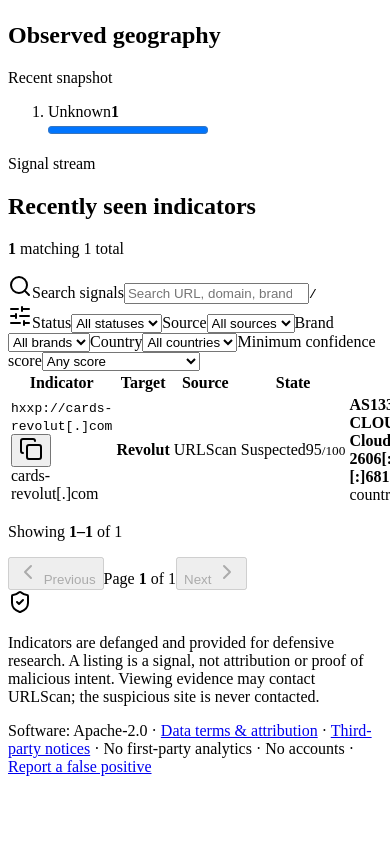
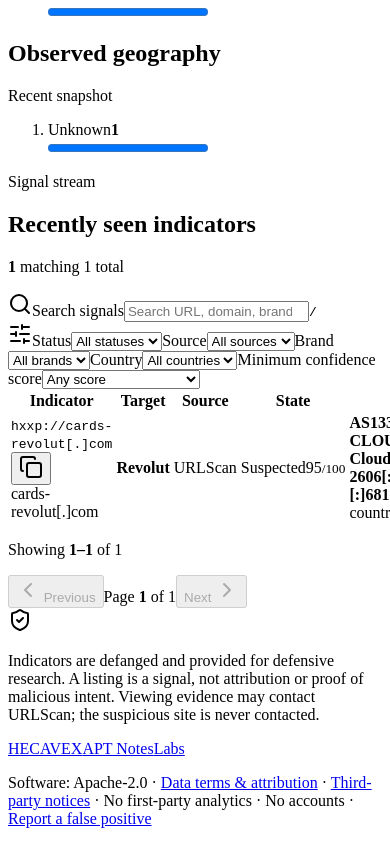
Before and after one commit to Hecavex/hecavex-radar, a React (Vite) app: page / in a window 390 px wide. Shown: the part 965-1809 px from the top of the page. Before the commit the page ends 1757 px from the top, so only its background shows below. Built offline with nearby package versions, Linux system fonts and the light colour scheme.

Commit message:
fix: improve deployment metadata and mobile reflow

```diff
--- a/index.html
+++ b/index.html
@@ -7,18 +7,50 @@
     <meta name="referrer" content="no-referrer" />
     <meta
       http-equiv="Content-Security-Policy"
-      content="default-src 'self'; script-src 'self'; style-src 'self'; img-src 'self' data: https://urlscan.io; connect-src 'self'; font-src 'self'; object-src 'none'; base-uri 'self'; form-action 'none'; upgrade-insecure-requests"
+      content="default-src 'self'; script-src 'self' 'sha256-y7w063g81dQsCbyDJ4gxRQ3Hibxm9y3xau0Ghf3afpQ='; style-src 'self'; img-src 'self' data: https://urlscan.io; connect-src 'self'; font-src 'self'; object-src 'none'; base-uri 'self'; form-action 'none'; upgrade-insecure-requests"
     />
     <meta
       name="description"
       content="HECAVEX Radar is a public, read-only view of recently observed potential phishing infrastructure."
     />
+    <meta name="robots" content="index, follow, max-image-preview:large" />
+    <meta property="og:type" content="website" />
+    <meta property="og:site_name" content="HECAVEX Radar" />
+    <meta property="og:title" content="HECAVEX Radar · Public phishing signals" />
+    <meta
+      property="og:description"
+      content="Recently observed, confidence-scored potential phishing infrastructure relevant to Lithuania."
+    />
+    <meta property="og:url" content="https://radar.hecavex.com/" />
+    <meta property="og:image" content="https://hecavex.com/assets/img/og/hecavex-default-en.png" />
+    <meta property="og:image:alt" content="HECAVEX cyber threat intelligence research" />
+    <meta name="twitter:card" content="summary_large_image" />
+    <meta name="twitter:title" content="HECAVEX Radar · Public phishing signals" />
+    <meta
+      name="twitter:description"
+      content="Recently observed, confidence-scored potential phishing infrastructure relevant to Lithuania."
+    />
+    <meta name="twitter:image" content="https://hecavex.com/assets/img/og/hecavex-default-en.png" />
+    <link rel="canonical" href="https://radar.hecavex.com/" />
+    <script type="application/ld+json">{"@context":"https://schema.org","@graph":[{"@type":"WebSite","@id":"https://radar.hecavex.com/#website","url":"https://radar.hecavex.com/","name":"HECAVEX Radar","description":"A public, read-only dashboard of potential phishing signals relevant to Lithuania.","isPartOf":{"@id":"https://hecavex.com/#website"},"publisher":{"@id":"https://hecavex.com/#organization"}},{"@type":"WebPage","@id":"https://radar.hecavex.com/#webpage","url":"https://radar.hecavex.com/","name":"HECAVEX Radar - Public phishing signals","isPartOf":{"@id":"https://radar.hecavex.com/#website"},"mainEntity":{"@id":"https://radar.hecavex.com/#dataset"}},{"@type":"Dataset","@id":"https://radar.hecavex.com/#dataset","name":"HECAVEX Radar current signal snapshot","description":"Recently observed, defanged, confidence-scored potential phishing URLs and domains relevant to Lithuania.","url":"https://radar.hecavex.com/","isAccessibleForFree":true,"license":"https://github.com/Hecavex/hecavex-radar/blob/main/DATA-LICENSE.md","creator":{"@id":"https://hecavex.com/#organization"},"spatialCoverage":{"@type":"Place","name":"Lithuania"},"distribution":{"@type":"DataDownload","encodingFormat":"application/json","contentUrl":"https://radar.hecavex.com/data/radar.json"}}]}</script>
     <title>HECAVEX Radar · Public phishing signals</title>
     <link rel="icon" type="image/svg+xml" href="/hecavex-mark.svg" />
   </head>
   <body>
     <a class="skip-link" href="#main-content">Skip to signals</a>
     <div id="root"></div>
+    <noscript>
+      <main class="state-page" id="main-content">
+        <img class="state-mark" src="/hecavex-mark.svg" alt="" width="48" height="48" />
+        <p class="eyebrow">Public defensive intelligence</p>
+        <h1>Potential phishing signals relevant to Lithuania</h1>
+        <p>
+          HECAVEX Radar is a public, read-only dashboard of recently observed, defanged URLs and domains.
+          A listing is a research signal, not proof of malicious intent.
+        </p>
+        <p><a href="/data/radar.json">Open the current JSON snapshot</a></p>
+      </main>
+    </noscript>
     <script type="module" src="/src/main.tsx"></script>
   </body>
 </html>
--- a/src/App.tsx
+++ b/src/App.tsx
@@ -36,6 +36,9 @@
           </span>
         </a>
         <nav aria-label="Primary navigation">
+          <a href="https://hecavex.com/">HECAVEX</a>
+          <a href="https://apt.hecavex.com/">APT Notes</a>
+          <a href="https://labs.hecavex.com/">Labs</a>
           <a href="#signals">Signals</a>
           <a href="#methodology">Methodology</a>
           <a
@@ -51,7 +54,7 @@
       </header>
 
       {state.status === "loading" && (
-        <main className="state-page" aria-live="polite">
+        <main className="state-page" id="main-content" aria-live="polite">
           <RadioTower className="state-icon pulse" aria-hidden="true" />
           <p className="eyebrow">Receiving snapshot</p>
           <h1>Loading recent signals</h1>
@@ -59,7 +62,7 @@
       )}
 
       {state.status === "error" && (
-        <main className="state-page" aria-live="assertive">
+        <main className="state-page" id="main-content" aria-live="assertive">
           <AlertTriangle className="state-icon danger" aria-hidden="true" />
           <p className="eyebrow">Data unavailable</p>
           <h1>The radar snapshot could not be loaded</h1>
@@ -80,12 +83,19 @@
             of malicious intent. Viewing evidence may contact URLScan; the suspicious site is never contacted.
           </p>
         </div>
+        <div className="footer-meta">
+          <nav aria-label="HECAVEX sites">
+            <a href="https://hecavex.com/">HECAVEX</a>
+            <a href="https://apt.hecavex.com/">APT Notes</a>
+            <a href="https://labs.hecavex.com/">Labs</a>
+          </nav>
           <p>
             Software: Apache-2.0 ·{" "}
             <a href="https://github.com/Hecavex/hecavex-radar/blob/main/DATA-LICENSE.md">Data terms &amp; attribution</a>
             {" "}· <a href="/THIRD-PARTY-NOTICES.txt">Third-party notices</a> · No first-party analytics · No accounts ·{" "}
             <a href="mailto:info@hecavex.com?subject=HECAVEX%20Radar%20false%20positive">Report a false positive</a>
           </p>
+        </div>
       </footer>
     </div>
   );
--- a/src/components/SignalTable.tsx
+++ b/src/components/SignalTable.tsx
@@ -43,7 +43,7 @@
 
   return (
     <div className="table-panel">
-      <div className="table-scroll">
+      <div className="table-scroll" role="region" aria-label="Potential phishing signals" tabIndex={0}>
         <table>
           <thead>
             <tr>
--- a/src/styles.css
+++ b/src/styles.css
@@ -9,7 +9,7 @@
   --text: #f5f7fa;
   --text-soft: #c9d0d9;
   --muted: #8693a2;
-  --faint: #566474;
+  --faint: #7b8793;
   --ember: #e15a4f;
   --ember-bright: #f17065;
   --ember-soft: rgb(225 90 79 / 12%);
@@ -19,8 +19,8 @@
   --green-soft: rgb(109 177 138 / 12%);
   --amber: #dda94f;
   --amber-soft: rgb(221 169 79 / 12%);
-  --mono: "IBM Plex Mono", "SFMono-Regular", Consolas, "Liberation Mono", monospace;
-  --sans: Inter, "IBM Plex Sans", ui-sans-serif, system-ui, -apple-system, BlinkMacSystemFont, "Segoe UI", sans-serif;
+  --mono: ui-monospace, "SFMono-Regular", Consolas, "Liberation Mono", monospace;
+  --sans: system-ui, -apple-system, BlinkMacSystemFont, "Segoe UI", sans-serif;
 }
 
 * {
@@ -29,6 +29,8 @@
 
 html {
   min-width: 320px;
+  max-width: 100%;
+  overflow-x: clip;
   background: var(--bg);
   scroll-behavior: smooth;
   scrollbar-gutter: stable;
@@ -36,6 +38,8 @@
 
 body {
   min-width: 320px;
+  max-width: 100%;
+  overflow-x: clip;
   min-height: 100vh;
   margin: 0;
   background:
@@ -641,11 +645,17 @@
 }
 
 .table-panel {
+  min-width: 0;
+  max-width: 100%;
   overflow: hidden;
 }
 
 .table-scroll {
+  width: 100%;
+  max-width: 100%;
   overflow-x: auto;
+  overscroll-behavior-inline: contain;
+  contain: inline-size paint;
 }
 
 table {
@@ -1090,6 +1100,21 @@
   max-width: 65rem;
 }
 
+.site-footer .footer-meta {
+  display: grid;
+  gap: .45rem;
+}
+
+.site-footer nav {
+  display: flex;
+  gap: .5rem 1rem;
+  flex-wrap: wrap;
+}
+
+.site-footer nav a {
+  white-space: nowrap;
+}
+
 .site-footer svg {
   flex: 0 0 auto;
   width: 1.25rem;
@@ -1113,7 +1138,7 @@
   display: grid;
   place-items: center;
   align-content: center;
-  min-height: calc(100vh - 12rem);
+  min-height: calc(100vh - 4.6rem);
   text-align: center;
 }
 
@@ -1122,6 +1147,12 @@
   height: 3rem;
   margin-bottom: 1rem;
   color: var(--blue);
+}
+
+.state-page .state-mark {
+  width: 3rem;
+  height: 3rem;
+  margin-bottom: 1rem;
 }
 
 .state-page .danger {
```
Also changed, not shown: public/.well-known/security.txt (added), public/security.txt (added), 1 other file (tests, documents, lock files or other folders). Lines whose indentation alone changed are shown as unchanged.
